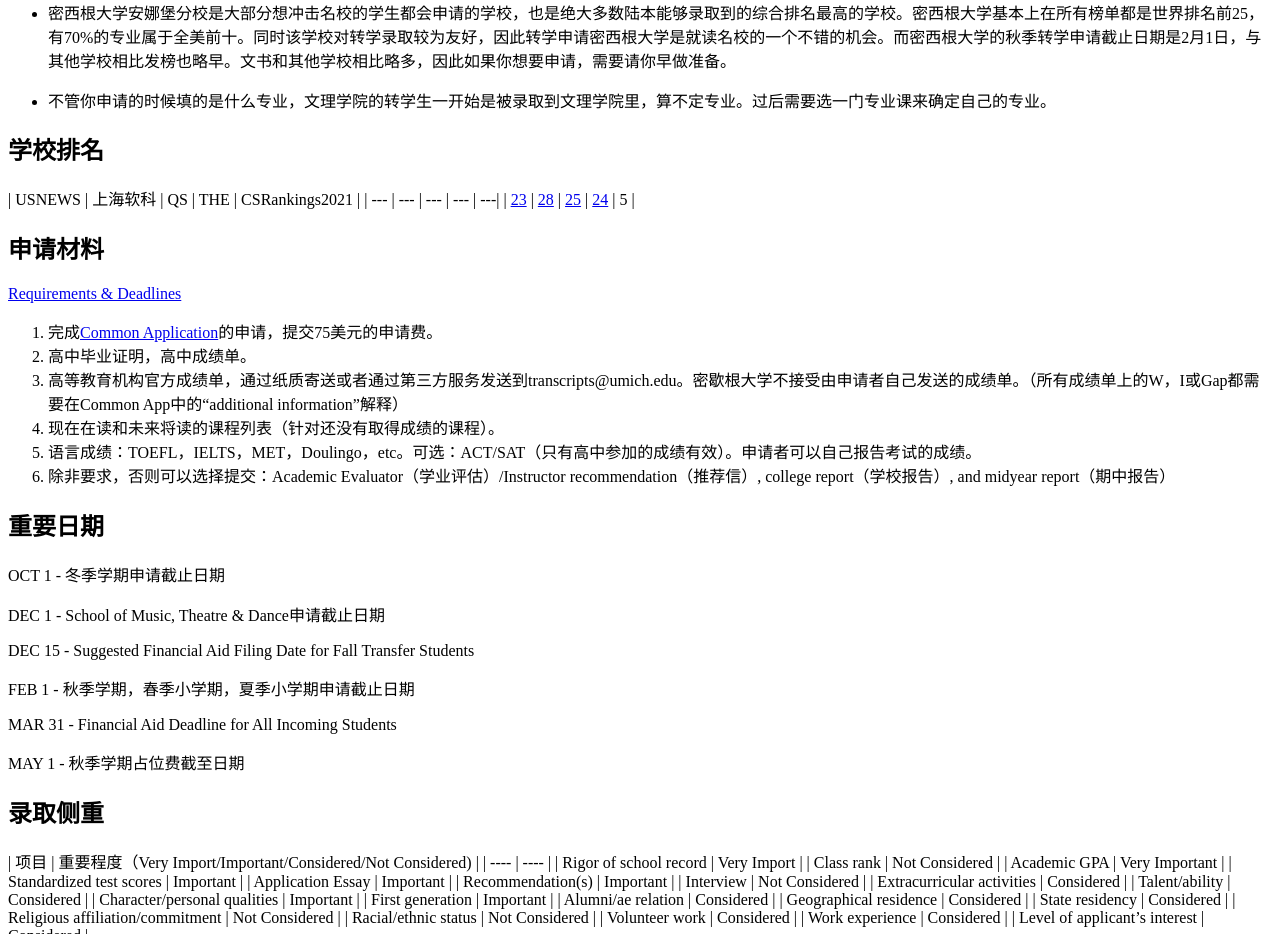
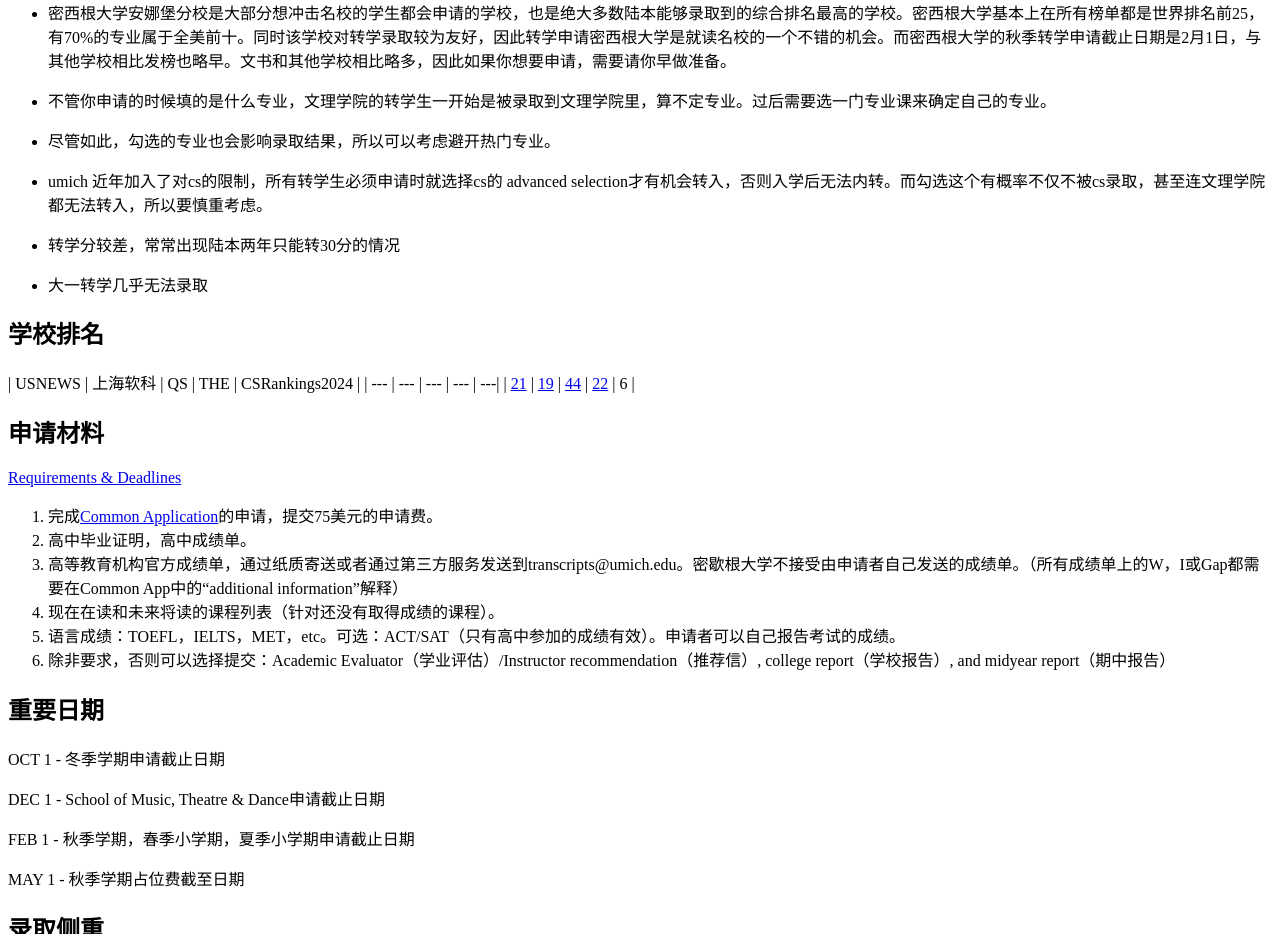
Before and after one commit to daydreamer2006/Transferwiki.cc, a Next.js app: page /schools/umich in a window 1280 px wide. Shown: the part 1080-2014 px from the top of the page. Built offline with nearby package versions, Linux system fonts and the light colour scheme.

Commit message:
Update umich.mdx

```diff
--- a/pages/schools/umich.mdx
+++ b/pages/schools/umich.mdx
@@ -18,11 +18,19 @@
 
 - 不管你申请的时候填的是什么专业，文理学院的转学生一开始是被录取到文理学院里，算不定专业。过后需要选一门专业课来确定自己的专业。
 
+- 尽管如此，勾选的专业也会影响录取结果，所以可以考虑避开热门专业。
+
+- umich 近年加入了对cs的限制，所有转学生必须申请时就选择cs的 advanced selection才有机会转入，否则入学后无法内转。而勾选这个有概率不仅不被cs录取，甚至连文理学院都无法转入，所以要慎重考虑。
+
+- 转学分较差，常常出现陆本两年只能转30分的情况
+
+- 大一转学几乎无法录取
+
 ## 学校排名
 
-| USNEWS | 上海软科 | QS | THE | CSRankings2021 |
+| USNEWS | 上海软科 | QS | THE | CSRankings2024 |
 | --- | --- | --- | --- | ---|
-| [23](https://www.usnews.com/best-colleges/university-of-michigan-ann-arbor-9092) | [28](https://www.shanghairanking.com/institution/university-of-michigan-ann-arbor) | [25](https://www.topuniversities.com/universities/university-michigan-ann-arbor) | [24](https://www.timeshighereducation.com/world-university-rankings/university-michigan-ann-arbor) | 5 |
+| [21](https://www.usnews.com/best-colleges/university-of-michigan-ann-arbor-9092) | [19](https://www.shanghairanking.com/institution/university-of-michigan-ann-arbor) | [44](https://www.topuniversities.com/universities/university-michigan-ann-arbor) | [22](https://www.timeshighereducation.com/world-university-rankings/university-michigan-ann-arbor) | 6 |
 
 ## 申请材料
 
@@ -32,7 +40,7 @@
 2. 高中毕业证明，高中成绩单。
 3. 高等教育机构官方成绩单，通过纸质寄送或者通过第三方服务发送到transcripts@umich.edu。密歇根大学不接受由申请者自己发送的成绩单。（所有成绩单上的W，I或Gap都需要在Common App中的“additional information”解释）
 4. 现在在读和未来将读的课程列表（针对还没有取得成绩的课程）。
-5. 语言成绩：TOEFL，IELTS，MET，Doulingo，etc。可选：ACT/SAT（只有高中参加的成绩有效）。申请者可以自己报告考试的成绩。
+5. 语言成绩：TOEFL，IELTS，MET，etc。可选：ACT/SAT（只有高中参加的成绩有效）。申请者可以自己报告考试的成绩。
 6. 除非要求，否则可以选择提交：Academic Evaluator（学业评估）/Instructor recommendation（推荐信）, college report（学校报告）, and midyear report（期中报告）
 
 ## 重要日期
@@ -41,11 +49,7 @@
 
 DEC 1 - School of Music, Theatre & Dance申请截止日期
 
-DEC 15 - Suggested Financial Aid Filing Date for Fall Transfer Students
-
 FEB 1 - 秋季学期，春季小学期，夏季小学期申请截止日期
-
-MAR 31 - Financial Aid Deadline for All Incoming Students
 
 MAY 1 - 秋季学期占位费截至日期
 
```
